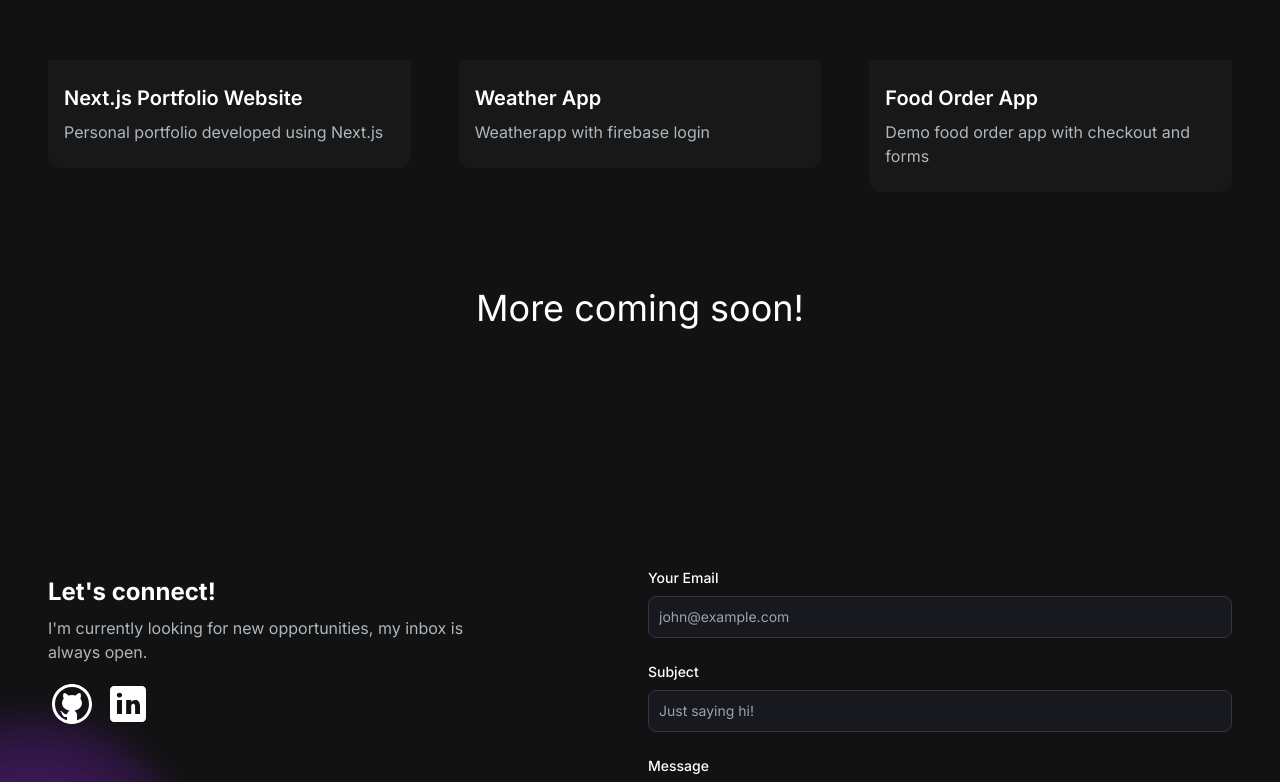
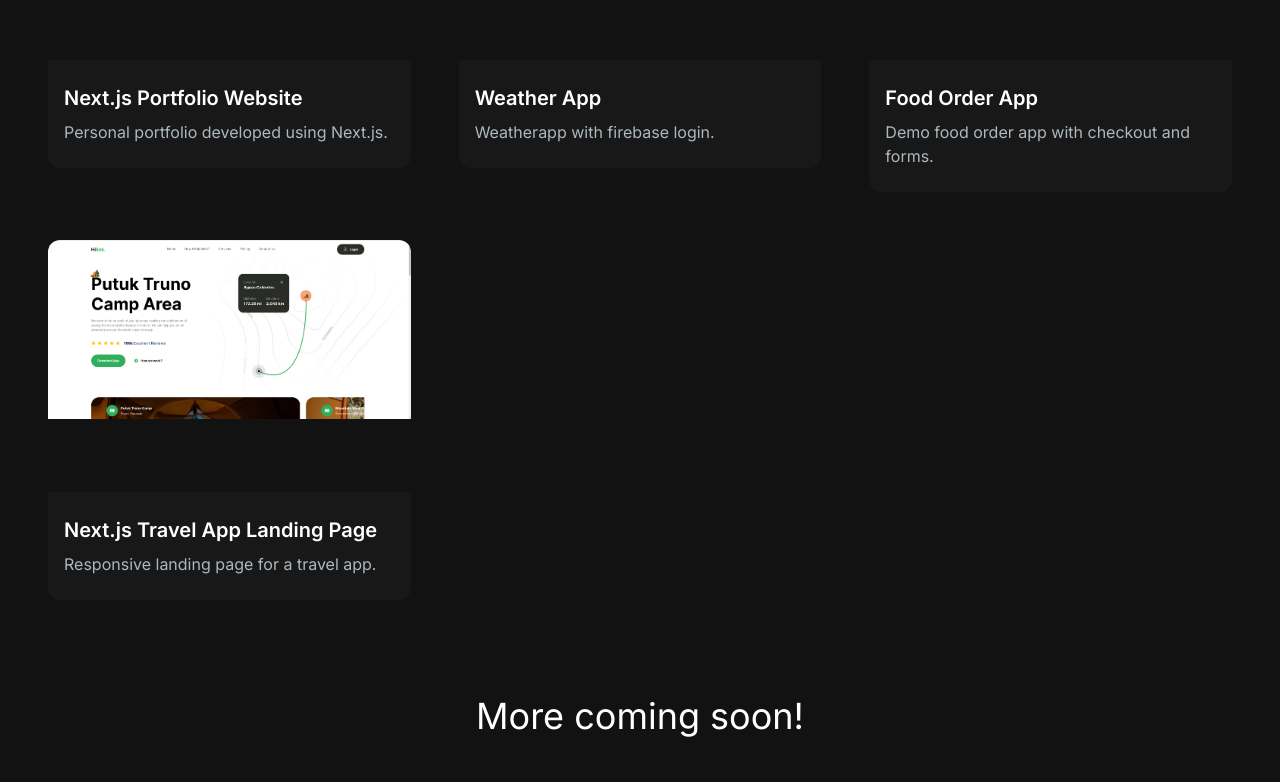
Before and after one commit to kavindu25/personal-portfolio, a Next.js app: page / in a window 1280 px wide. Shown: the part 1776-2558 px from the top of the page. Built offline with nearby package versions, Linux system fonts and the light colour scheme.

Commit message:
feat: updated projects section

```diff
--- a/app/components/ProjectsSection.jsx
+++ b/app/components/ProjectsSection.jsx
@@ -8,7 +8,7 @@ const projectData = [
   {
     id: 1,
     title: "Next.js Portfolio Website",
-    description: "Personal portfolio developed using Next.js",
+    description: "Personal portfolio developed using Next.js.",
     image: "images/projects/myPortfolio.png",
     tag: ["All", "Web", "Next"],
     gitUrl: "https://github.com/kavindu25/personal-portfolio",
@@ -17,7 +17,7 @@ const projectData = [
   {
     id: 2,
     title: "Weather App",
-    description: "Weatherapp with firebase login",
+    description: "Weatherapp with firebase login.",
     image: "images/projects/weatherApp.png",
     tag: ["All", "Web", "React"],
     gitUrl: "https://github.com/kavindu25/react-weatherapp",
@@ -26,21 +26,21 @@ const projectData = [
   {
     id: 3,
     title: "Food Order App",
-    description: "Demo food order app with checkout and forms",
+    description: "Demo food order app with checkout and forms.",
     image: "images/projects/foodOrderApp.png",
     tag: ["All", "Web", "React"],
     gitUrl: "https://github.com/kavindu25/react-food-order-app",
     previewUrl: "https://react-food-order-app-kavindu25.vercel.app/",
   },
-  // {
-  //   id: 4,
-  //   title: "Next.js Portfolio Website",
-  //   description: "My personal portfolio developed using Next.js",
-  //   image: "images/projects/myPortfolio.png",
-  //   tag: ["All"],
-  //   gitUrl: "/",
-  //   previewUrl: "/",
-  // },
+  {
+    id: 4,
+    title: "Next.js Travel App Landing Page",
+    description: "Responsive landing page for a travel app.",
+    image: "images/projects/travelApp.png",
+    tag: ["All", "Web", "Next"],
+    gitUrl: "https://github.com/kavindu25/nextjs-travel-app",
+    previewUrl: "https://nextjs-travel-app-kavindu25.vercel.app/",
+  },
 ];
 
 const ProjectsSection = () => {
```
Also changed, not shown: public/images/projects/travelApp.png (added).
